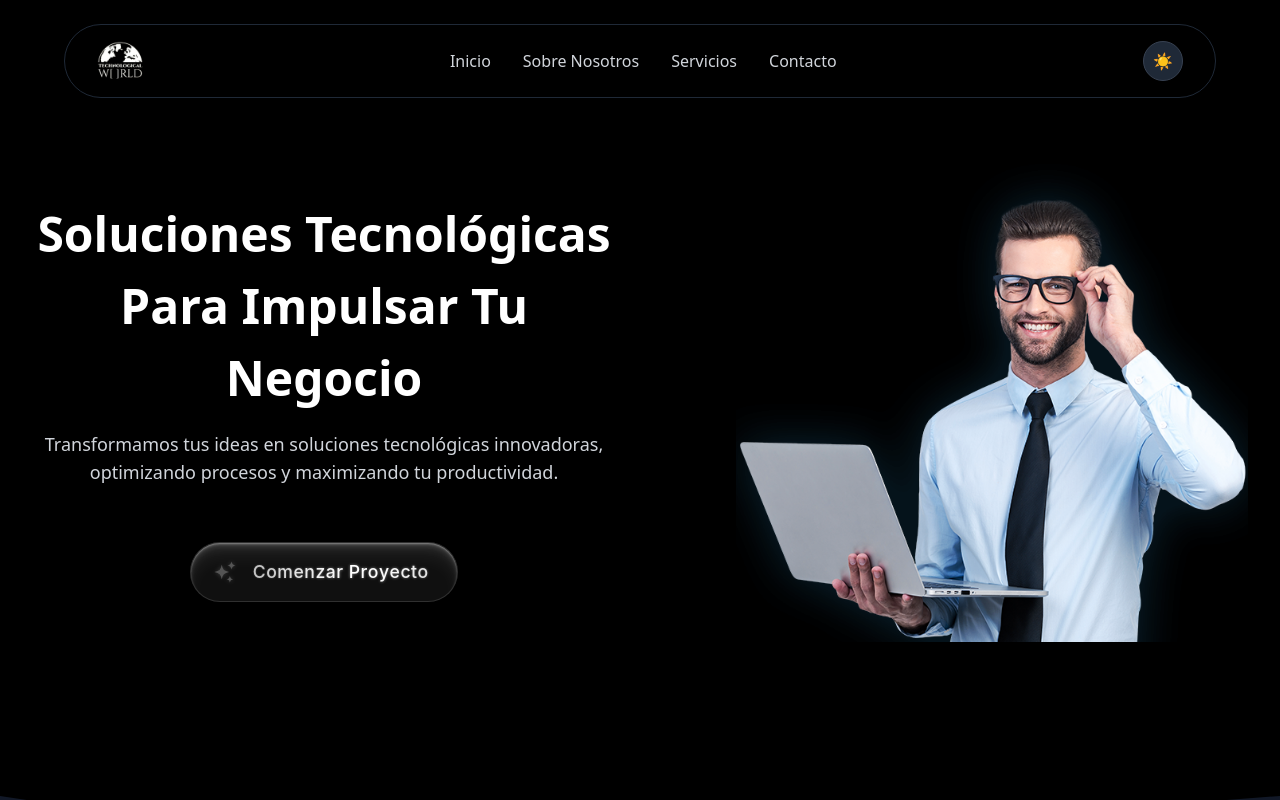
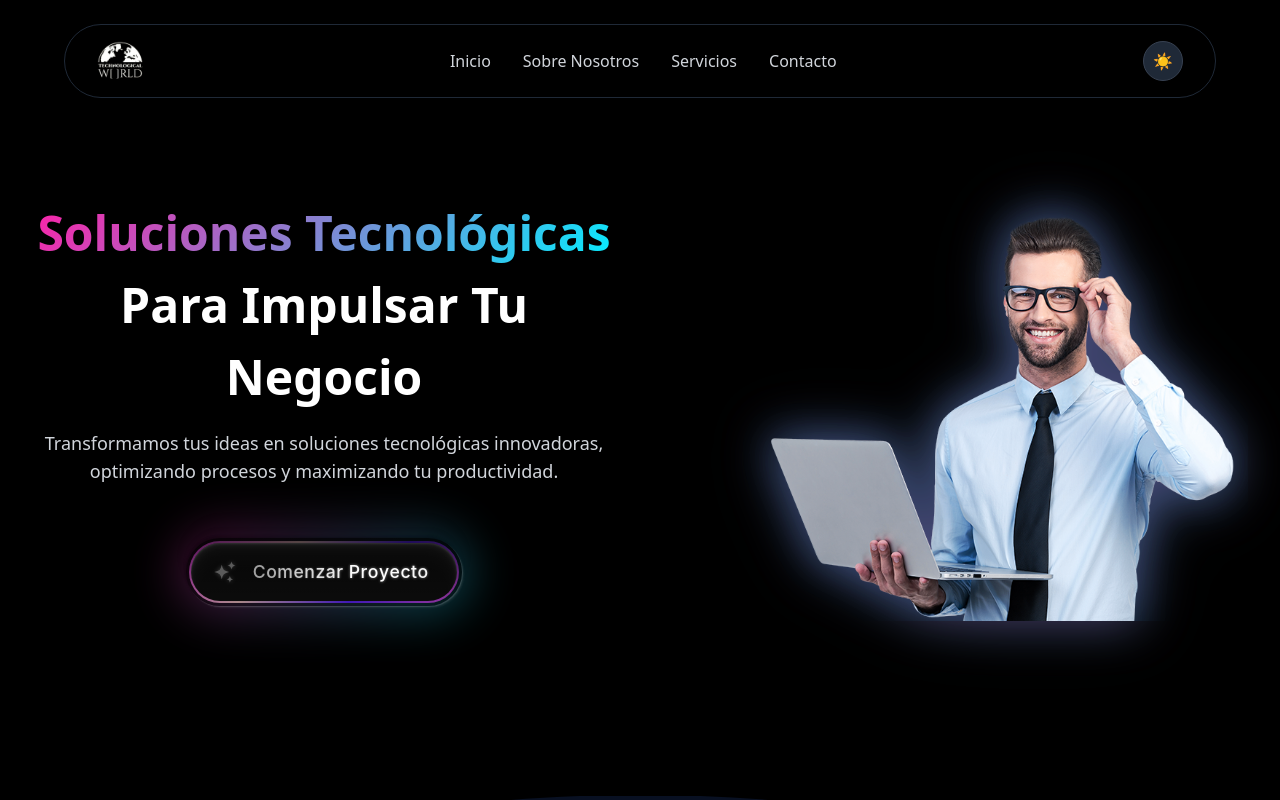
Before and after one commit to anghelorjs/worldtech_pagina, a React (Vite) app: page / in a window 1280 px wide. Shown: the top 800 px of the page. Built offline with nearby package versions, Linux system fonts and the light colour scheme.

Commit message:
sección de INICIO terminado

```diff
--- a/src/components/common/Button.tsx
+++ b/src/components/common/Button.tsx
@@ -64,7 +64,7 @@ const StyledWrapper = styled.div`
     --padding: 4px;
     --transition: 0.4s;
     --button-color: #101010;
-    --highlight-color-hue: 210deg;
+    --highlight-color-hue: 280deg;
 
     user-select: none;
     display: flex;
@@ -77,6 +77,9 @@ const StyledWrapper = styled.div`
     letter-spacing: 0.5px;
 
     background-color: var(--button-color);
+    position: relative;
+    z-index: 1;
+
     box-shadow:
       inset 0px 1px 1px rgba(255, 255, 255, 0.2),
       inset 0px 2px 2px rgba(255, 255, 255, 0.15),
@@ -89,28 +92,31 @@ const StyledWrapper = styled.div`
       0px -8px 8px rgba(0, 0, 0, 0.06),
       0px -16px 16px rgba(0, 0, 0, 0.08);
 
-    border: solid 1px #fff2;
+    border: solid 2px transparent;
+    background-image: linear-gradient(var(--button-color), var(--button-color)),
+                      linear-gradient(135deg, #FF3BFF, #ECBFBF, #5C24FF, #D94FD5);
+    background-origin: border-box;
+    background-clip: padding-box, border-box;
     border-radius: var(--border-radius);
     cursor: pointer;
     min-width: 220px;
 
     transition:
       box-shadow var(--transition),
-      border var(--transition),
       background-color var(--transition);
   }
 
   .btn::before {
     content: "";
     position: absolute;
-    top: calc(0px - var(--padding));
-    left: calc(0px - var(--padding));
-    width: calc(100% + var(--padding) * 2);
-    height: calc(100% + var(--padding) * 2);
-    border-radius: calc(var(--border-radius) + var(--padding));
+    top: calc(0px - var(--padding) - 1px);
+    left: calc(0px - var(--padding) - 1px);
+    width: calc(100% + var(--padding) * 2 + 2px);
+    height: calc(100% + var(--padding) * 2 + 2px);
+    border-radius: calc(var(--border-radius) + var(--padding) + 1px);
     pointer-events: none;
     background-image: linear-gradient(0deg, #0004, #000a);
-    z-index: -1;
+    z-index: -2;
     transition:
       box-shadow var(--transition),
       filter var(--transition);
@@ -145,6 +151,7 @@ const StyledWrapper = styled.div`
     transition:
       opacity var(--transition),
       filter var(--transition);
+    z-index: 1;
   }
 
   .btn-letter {
@@ -179,6 +186,7 @@ const StyledWrapper = styled.div`
       filter var(--transition),
       opacity var(--transition);
     flex-shrink: 0;
+    z-index: 2;
   }
 
   @keyframes flicker {
@@ -194,6 +202,7 @@ const StyledWrapper = styled.div`
     justify-content: center;
     min-width: 180px;
     height: 32px;
+    z-index: 2;
   }
 
   .txt-1,
@@ -318,8 +327,12 @@ const StyledWrapper = styled.div`
   .txt-2 .btn-letter:nth-child(14) { animation-delay: 0.65s; }
 
   .btn:active {
-    border: solid 1px hsla(var(--highlight-color-hue), 100%, 80%, 70%);
-    background-color: hsla(var(--highlight-color-hue), 50%, 20%, 0.5);
+    border: solid 2px transparent;
+    background-image: linear-gradient(var(--button-color), var(--button-color)),
+                      linear-gradient(135deg, #FF3BFF, #ECBFBF, #5C24FF, #D94FD5);
+    background-origin: border-box;
+    background-clip: padding-box, border-box;
+    filter: brightness(1.1);
   }
 
   .btn:active::before {
@@ -344,7 +357,12 @@ const StyledWrapper = styled.div`
   }
 
   .btn:hover {
-    border: solid 1px hsla(var(--highlight-color-hue), 100%, 80%, 40%);
+    border: solid 2px transparent;
+    background-image: linear-gradient(var(--button-color), var(--button-color)),
+                      linear-gradient(135deg, #FF3BFF, #ECBFBF, #5C24FF, #D94FD5);
+    background-origin: border-box;
+    background-clip: padding-box, border-box;
+    filter: brightness(1.05);
   }
 
   .btn:hover::before {
--- a/src/components/common/CurveSeparator.tsx
+++ b/src/components/common/CurveSeparator.tsx
@@ -4,15 +4,15 @@ const CurveSeparator: React.FC = () => {
   return (
     <div className="relative w-full -mt-1 bg-black">
       <svg
-        viewBox="0 0 1440 120"
+        viewBox="0 0 1440 350"
         fill="none"
         xmlns="http://www.w3.org/2000/svg"
         className="w-full h-auto"
         preserveAspectRatio="none"
       >
         <path
-          d="M0 0L60 8.88889C120 17.7778 240 35.5556 360 44.4444C480 53.3333 600 53.3333 720 48.8889C840 44.4444 960 35.5556 1080 26.6667C1200 17.7778 1320 8.88889 1380 4.44444L1440 0V120H1380C1320 120 1200 120 1080 120C960 120 840 120 720 120C600 120 480 120 360 120C240 120 120 120 60 120H0V0Z"
-          className="fill-gray-900" // Cambiado a gris oscuro para que se vea en fondo negro
+          d="M0 175C360 -60 1080 -60 1440 175L1440 350L0 350L0 175Z"
+          fill="#081022"
         />
       </svg>
     </div>
--- a/src/components/sections/Hero.tsx
+++ b/src/components/sections/Hero.tsx
@@ -10,24 +10,49 @@ const Hero: React.FC = () => {
           {/* Columna de texto */}
           <div className="flex-1 text-center md:text-center">
             <h1 className="text-4xl md:text-5xl lg:text-5xl font-bold">
-                <span className="text-white block leading-[1.5]">Soluciones Tecnológicas</span>
-                <span className="text-white block leading-[1.5]">Para Impulsar Tu Negocio</span>
+              <span
+                className="block leading-[1.5] font-bold"
+                style={{
+                  background: 'linear-gradient(135deg, #FF1FA7, #00F0FF)',
+                  WebkitBackgroundClip: 'text',
+                  WebkitTextFillColor: 'transparent',
+                  backgroundClip: 'text',
+                }}
+              >
+                Soluciones Tecnológicas
+              </span>
+              <span className="text-white block leading-[1.5]">
+                Para Impulsar Tu Negocio
+              </span>
             </h1>
             <p className="mt-4 text-lg text-gray-300 max-w-2xl mx-auto md:mx-0">
               Transformamos tus ideas en soluciones tecnológicas innovadoras,
               optimizando procesos y maximizando tu productividad.
             </p>
             <div className="mt-14 flex justify-center md:justify-center">
-              <Button />
+              <div className="relative">
+                {/* Efecto de glow suave y más ancho alrededor del botón */}
+                <div className="absolute -inset-3 rounded-full opacity-30 blur-xl"
+                  style={{
+                    background: 'linear-gradient(135deg, #FF1FA7, #00F0FF)',
+                  }}
+                />
+                <Button />
+              </div>
             </div>
           </div>
           {/* Columna de imagen */}
           <div className="flex-1 flex justify-end">
-            <img
-              src="/src/assets/images/hero-image.png"
-              alt="Tecnología"
-              className="w-full max-w-md md:max-w-lg lg:min-w-xl"
-            />
+            <div className="relative">
+              <img
+                src="/src/assets/images/hero-image.png"
+                alt="Tecnología"
+                className="w-full max-w-md md:max-w-lg lg:min-w-xl relative z-10"
+                style={{
+                  filter: 'drop-shadow(0 0 25px rgba(255,31,167,0.3)) drop-shadow(0 0 25px rgba(0,240,255,0.3))',
+                }}
+              />
+            </div>
           </div>
         </div>
       </Container>
```
Also changed, not shown: src/assets/images/hero-image.png.
